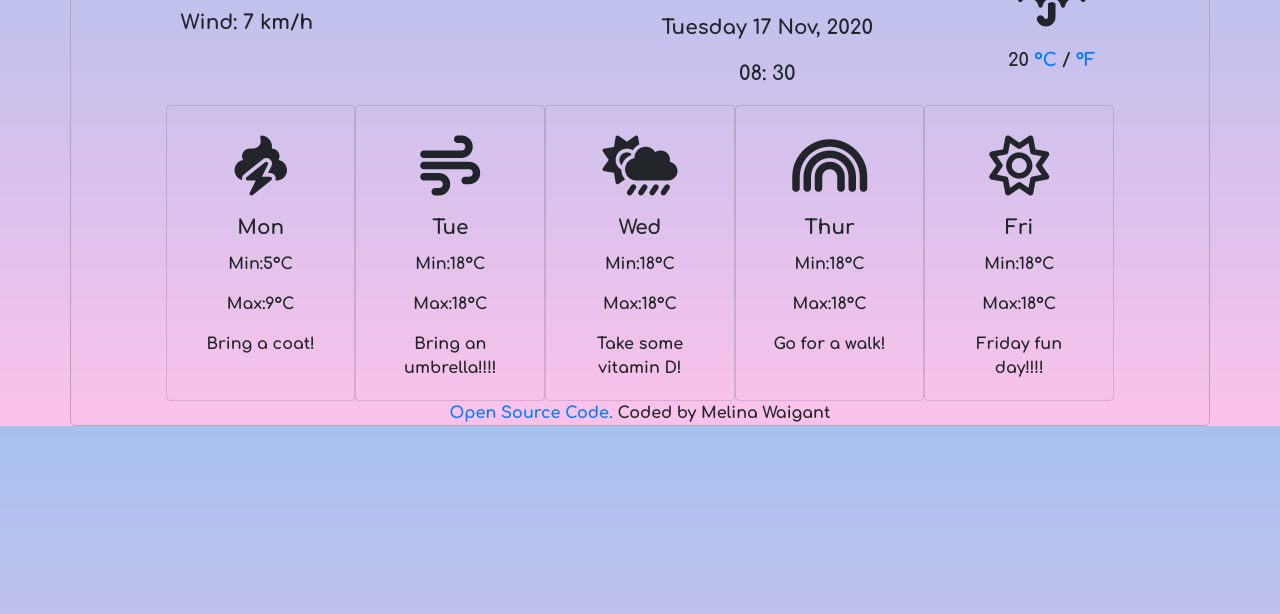
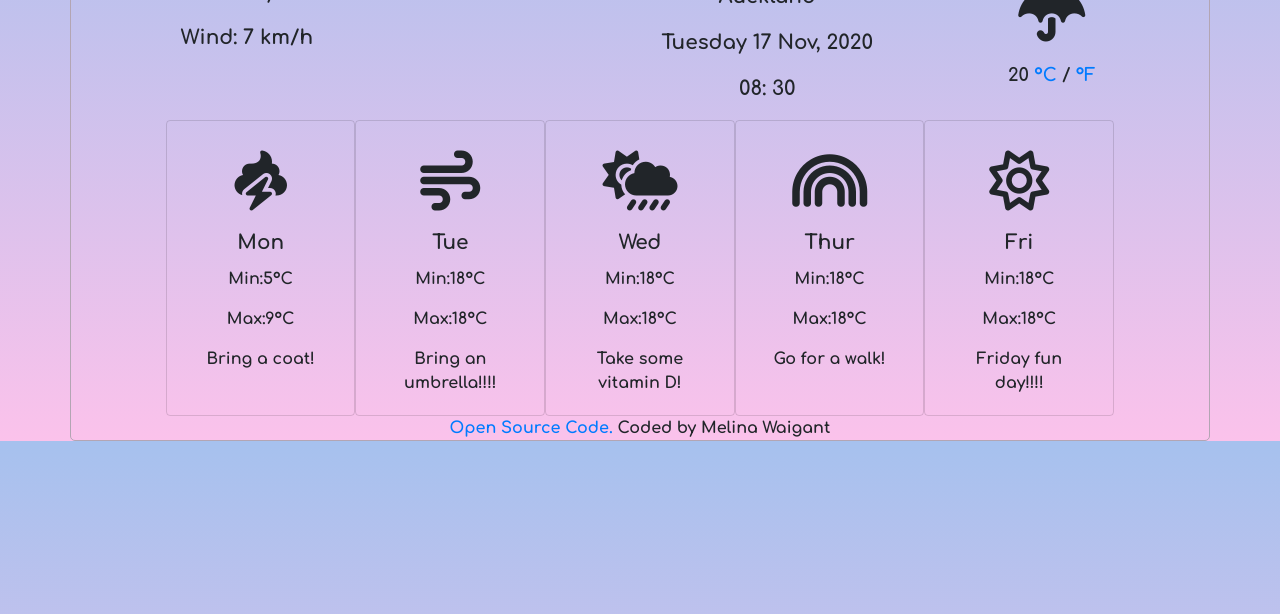
Before and after one commit to Melina-w/my-weather-app-project, a plain HTML site: page index.html in a window 1280 px wide. Shown: the part 186-800 px from the top of the page. Drawn offline with nearby package versions, Linux system fonts and the light colour scheme.

Commit message:
Add padding&border

```diff
--- a/index.html
+++ b/index.html
@@ -28,7 +28,7 @@
       </head>
 
       <body>
-        <div class="container">
+        <div class="container weather-box">
           <div class="row">
             <div class="search offset-1">
               <input
--- a/src/styles.css
+++ b/src/styles.css
@@ -1,7 +1,9 @@
-.container {
+.weather-box {
   border: 1px solid #b3a5b3;
   border-radius: 5px;
+  padding-top: 15px;
 }
+
 .search {
   padding: 20px 10px;
   border: 2px solid #000;
```
